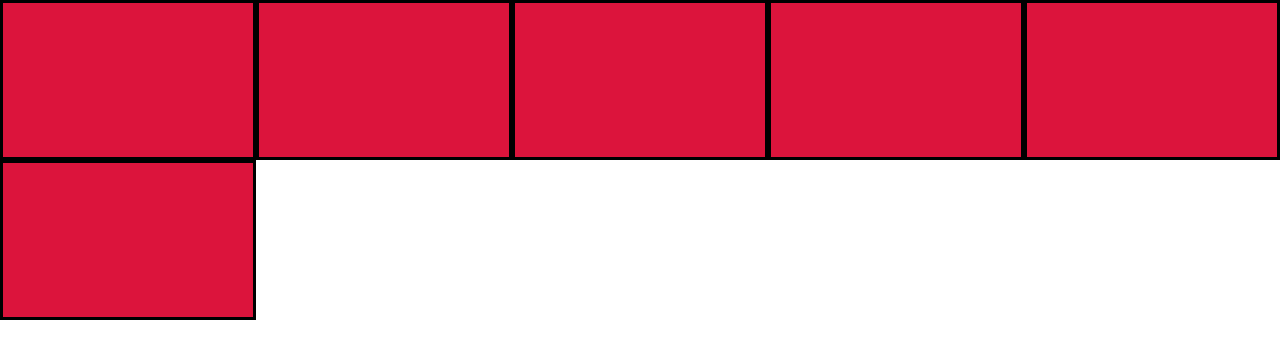
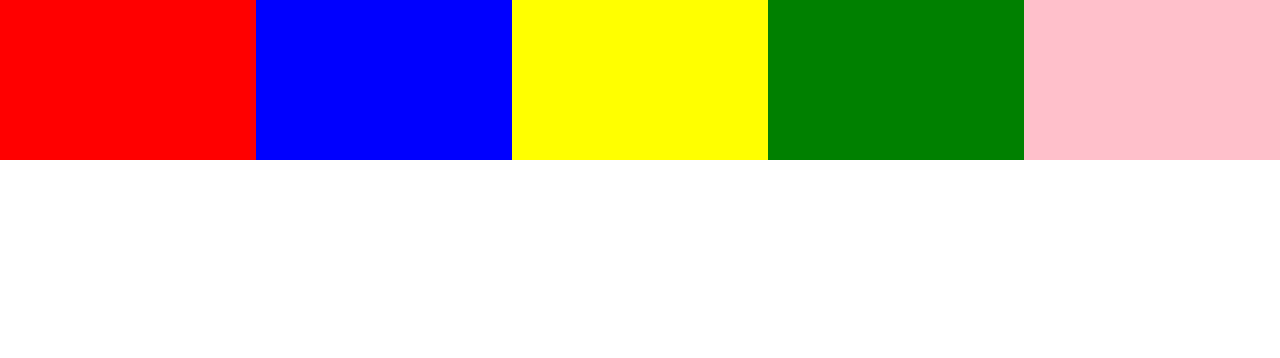
Before and after one commit to archinit/dribble, a plain HTML site: page index.html in a window 1280 px wide. Drawn offline with Linux system fonts and the light colour scheme.

Commit message:
getting started

```diff
--- a/index.html
+++ b/index.html
@@ -8,12 +8,11 @@
 </head>
 <body>
     <div class="main">
-        <div class="elem" id="elem"></div>
-        <div class="elem" id="elem"></div>
-        <div class="elem" id="elem"></div>
-        <div class="elem" id="elem"></div>
-        <div class="elem" id="elem"></div>
-        <div class="elem" id="elem"></div>
+        <div id="top-left-corner"></div>
+        <div id="top-right-corner"></div>
+        <div id="left-center"></div>
+        <div id="left-footer"></div>
+        <div id="right"></div>
     </div>
 </body>
 </html>
--- a/style.css
+++ b/style.css
@@ -18,7 +18,18 @@ body,html{
 
 }
 
-.elem {
-    background-color: crimson;
-    border: 3px solid black;
+#top-left-corner{
+    background-color: red;
 }
+#top-right-corner{
+    background-color: blue;
+}
+#left-center{
+    background-color: yellow;
+}
+#left-footer{
+    background-color: green;
+}
+#right{
+    background-color: pink;
+}
```
